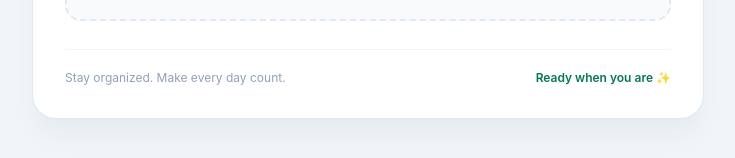
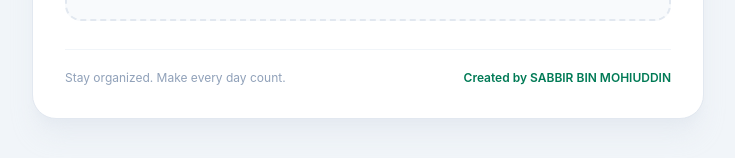
Before and after one commit to sabbirbinmohiuddin/Todo-app, a React (Vite) app: page / in a window 1280 px wide. Shown: the part 1010-1168 px from the top of the page, without its empty margins (272-1007 px from the left). Built offline with nearby package versions, Linux system fonts and the light colour scheme.

Commit message:
owner name is added

```diff
--- a/src/Todolist.tsx
+++ b/src/Todolist.tsx
@@ -369,9 +369,13 @@ export default function Todolist() {
 
                         <p className="text-xs font-semibold text-emerald-700">
                             {mainTodo.length === 0
-                                ? 'Ready when you are ✨'
-                                : `${mainTodo.length} task${mainTodo.length !== 1 ? 's' : ''} in your list`}
+                                ? 'Created by SABBIR BIN MOHIUDDIN'
+                                : `Created by SABBIR BIN MOHIUDDIN`}
+                            {/* ${mainTodo.length} task${mainTodo.length !== 1 ? 's' : ''} in your list */}
                         </p>
+                        {/* <P>
+                            Created by SABBIR BIN MOHIUDDIN
+                        </P> */}
                     </div>
                 </div>
             </div>
```
